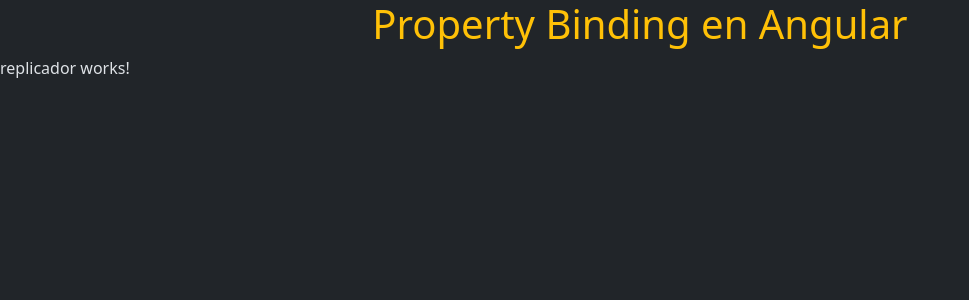
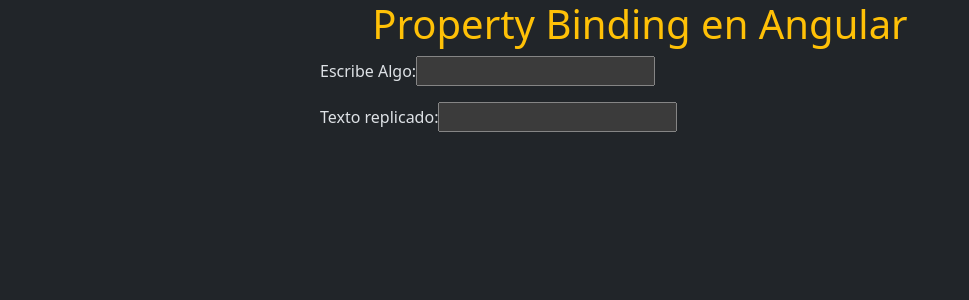
Before and after one commit to valemr05/app1, an Angular app: page / in a window 1280 px wide. Shown: the top 300 px of the page, without its empty margins (0-969 px from the left). Built offline with nearby package versions, Linux system fonts and the light colour scheme.

Commit message:
replicador done

```diff
--- a/src/app/replicador/replicador.component.html
+++ b/src/app/replicador/replicador.component.html
@@ -1 +1,13 @@
-<p>replicador works!</p>
+<div class="d-flex justify-content-center">
+    <div class="w-50">
+        <div class="mb-3">
+            <label for="inputText" > Escribe Algo: </label>
+            <input id="inputText" type="text" (input) = "actualizarTexto($event)"/>
+        </div>
+        <div class="mb-3">
+            <label for="replicarText"> Texto replicado: </label>
+             <input id="replicarText" type="text" [value]="texto" readonly/>
+        </div>
+    </div>
+
+</div>
--- a/src/app/replicador/replicador.component.ts
+++ b/src/app/replicador/replicador.component.ts
@@ -8,5 +8,9 @@
   styleUrl: './replicador.component.css'
 })
 export class ReplicadorComponent {
-
+  texto: string = '';
+  actualizarTexto(event: Event) {
+    const elementoInput = event.target as HTMLInputElement;  // obtenemos el elemento input
+    this.texto = elementoInput.value;  //recuperamos el valor del input
+  }
 }
```
